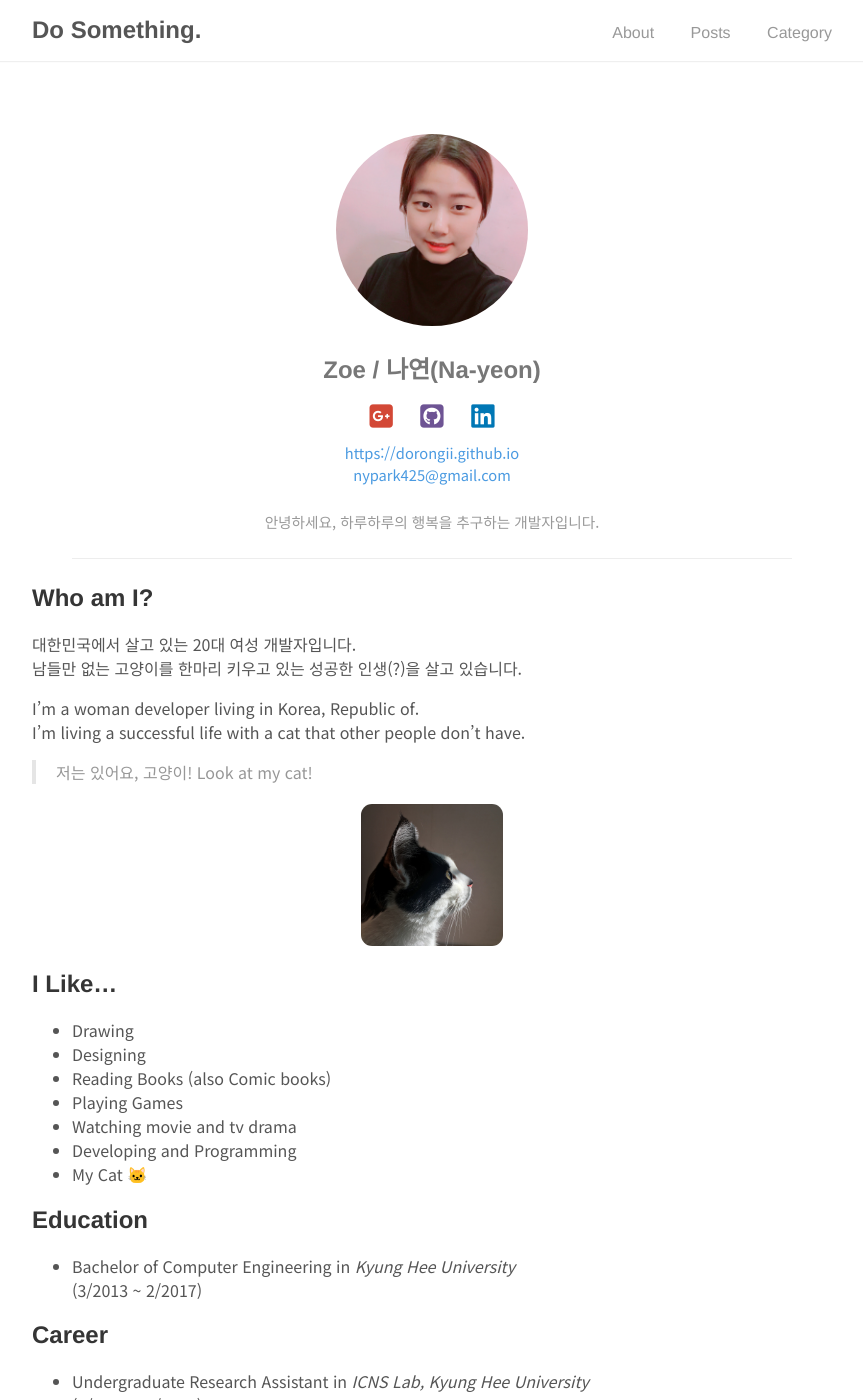
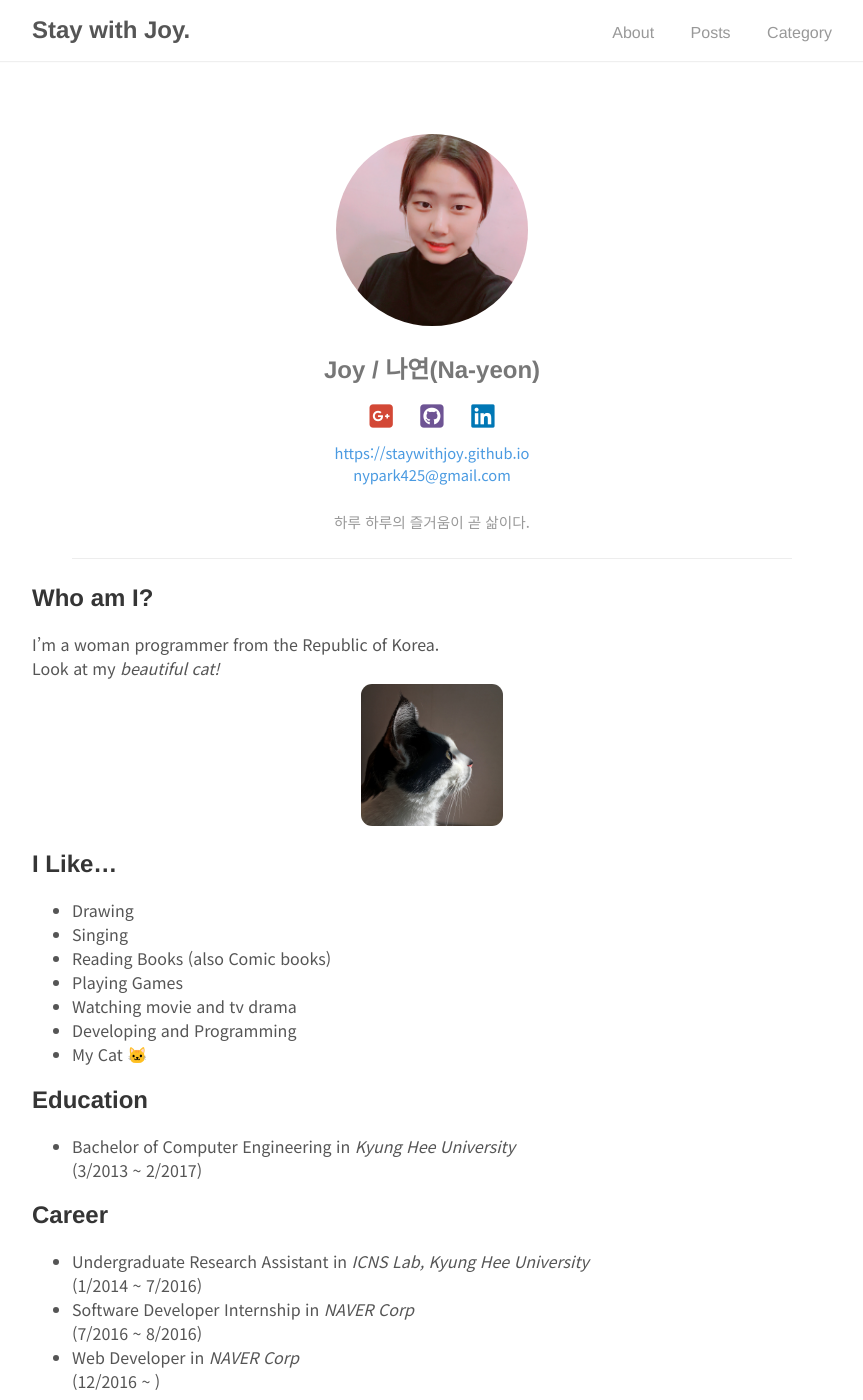
Before and after one commit to dorongii/dorongii.github.io, a Jekyll site: the page built from about.md, in a window 1280 px wide and 1400 px high. Shown: the whole window, without its empty margins (208-1071 px from the left). Built offline with Jekyll 4.4.1, drawn with Linux system fonts in a browser that asks for light colours; nearby versions of some CDN libraries; some of the changed text lies outside the part shown.

Commit message:
[#10] Modify related texts by changing Github username

```diff
--- a/_config.yml
+++ b/_config.yml
@@ -1,16 +1,16 @@
 # Site settings
-title:          Do Something.
+title:          Stay with Joy.
 description:    "The only source of knowledge is experience."
 baseurl:        ""
-url:            "https://dorongii.github.io"
+url:            "https://staywithjoy.github.io"
 
 # Author
 author:
-  name:         Zoe
+  name:         Joy
   namekr:       나연(Na-yeon)
-  url:          https://dorongii.github.io
+  url:          https://staywithjoy.github.io
   email:        nypark425@gmail.com
-  desc:         안녕하세요, 하루하루의 행복을 추구하는 개발자입니다.
+  desc:         하루 하루의 즐거움이 곧 삶이다.
 
 # Build settings
 markdown:       kramdown
--- a/_layouts/about.html
+++ b/_layouts/about.html
@@ -10,7 +10,7 @@ layout: default
 
         <div class="social">
             <a href="https://plus.google.com/u/0/108547008897918499969" target="_blank"><i class="fa fa-google-plus-square" aria-hidden="true"></i></a>
-            <a href="https://github.com/dorongii" target="_blank"><i class="fa fa-github-square" aria-hidden="true"></i></a>
+            <a href="https://github.com/staywithjoy" target="_blank"><i class="fa fa-github-square" aria-hidden="true"></i></a>
             <a href="https://www.linkedin.com/in/na-yeon-park-a2264a126/" target="_blank"><i class="fa fa-linkedin-square" aria-hidden="true"></i></a>
         </div>
 
--- a/about.md
+++ b/about.md
@@ -1,24 +1,18 @@
 ---
 layout: about
 title: "About"
-author: "Zoe"
+author: "Joy"
 permalink: /about/
 ---
 
 ## Who am I?
-대한민국에서 살고 있는 20대 여성 개발자입니다.<br>
-남들만 없는 고양이를 한마리 키우고 있는 성공한 인생(?)을 살고 있습니다.
-
-I'm a woman developer living in Korea, Republic of.<br>
-I'm living a successful life with a cat that other people don't have.
-
-> 저는 있어요, 고양이! Look at my cat!
-
+I'm a woman programmer from the Republic of Korea.<br>
+Look at my *beautiful cat!*
 <img class="square_photo" src="/assets/image/coco2.jpeg">
 
 ## I Like...
 * Drawing
-* Designing
+* Singing
 * Reading Books (also Comic books)
 * Playing Games
 * Watching movie and tv drama
@@ -33,15 +27,9 @@ I'm living a successful life with a cat that other people don't have.
 * Software Developer Internship in *NAVER Corp* <br>(7/2016 ~ 8/2016)
 * Web Developer in *NAVER Corp* <br>(12/2016 ~ )
 
-## What can I do well?
+## What can I do?
+* Java
 * Web(Html, CSS, Script...)
-* Java
 * Spring Framework
-* C++
-* Javascript
-* Jquery
-
-## Have experience about typing more than 1 charaters...
+* Javascript, Jquery
 * Python
-* Swift
-* Shell script
```
